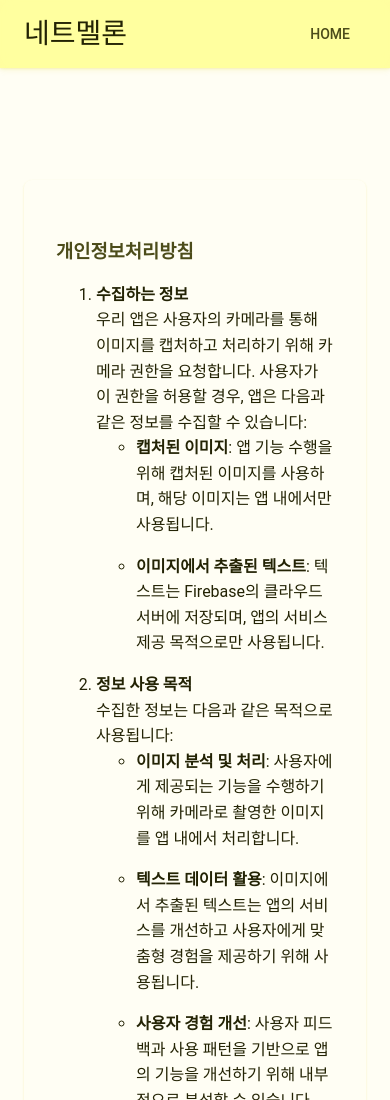
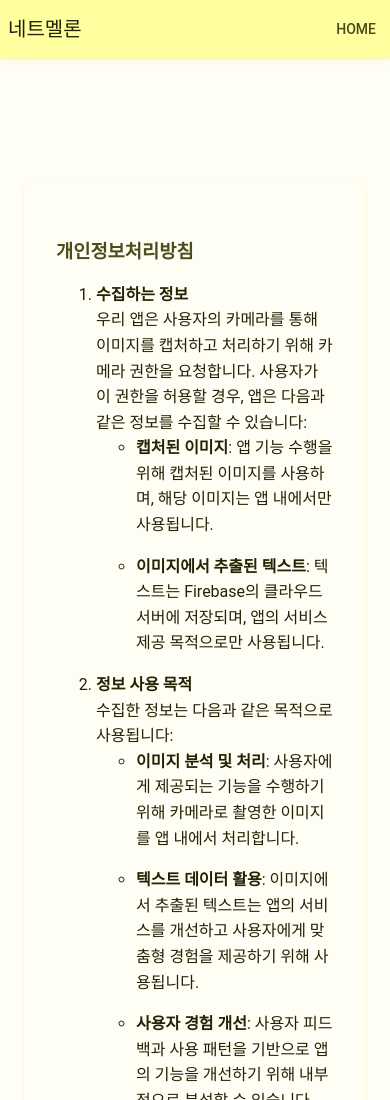
Before and after one commit to bluetss/netmelon_hompage, a plain HTML site: page privacy.html in a window 390 px wide. Shown: the top 1100 px of the page. Drawn offline with Linux system fonts and the light colour scheme.

Commit message:
Redesign - Privacy/Terms Header Mobile Style Changed

```diff
--- a/privacy.html
+++ b/privacy.html
@@ -153,6 +153,43 @@
       text-align: center;
       font-size: 14px;
     }
+
+    /* ==================== MOBILE ==================== */
+    @media (max-width: 600px) {
+    header .container {
+      flex-direction: row;
+      align-items: center;
+      justify-content: space-between;
+      padding: 0 8px;
+    }
+    header h1 {
+      font-size: 20px;
+      line-height: 26px;
+      margin-bottom: 0;
+      white-space: nowrap;
+    }
+    nav {
+      display: flex;
+      flex-direction: row;
+      align-items: center;
+      gap: 0;
+      padding-right: 0;
+    }
+    nav a {
+      font-size: 14px;
+      margin: 0 4px;
+      padding: 0 2px;
+      white-space: nowrap;
+    }
+    .lang-switch {
+      margin-left: 8px;
+      gap: 3px;
+    }
+    .lang-switch button {
+      padding: 3px 8px;
+      font-size: 13px;
+    }
+  }
   </style>
 </head>
 <body>
```
Also changed, not shown: terms.html (+37 -0 lines).
